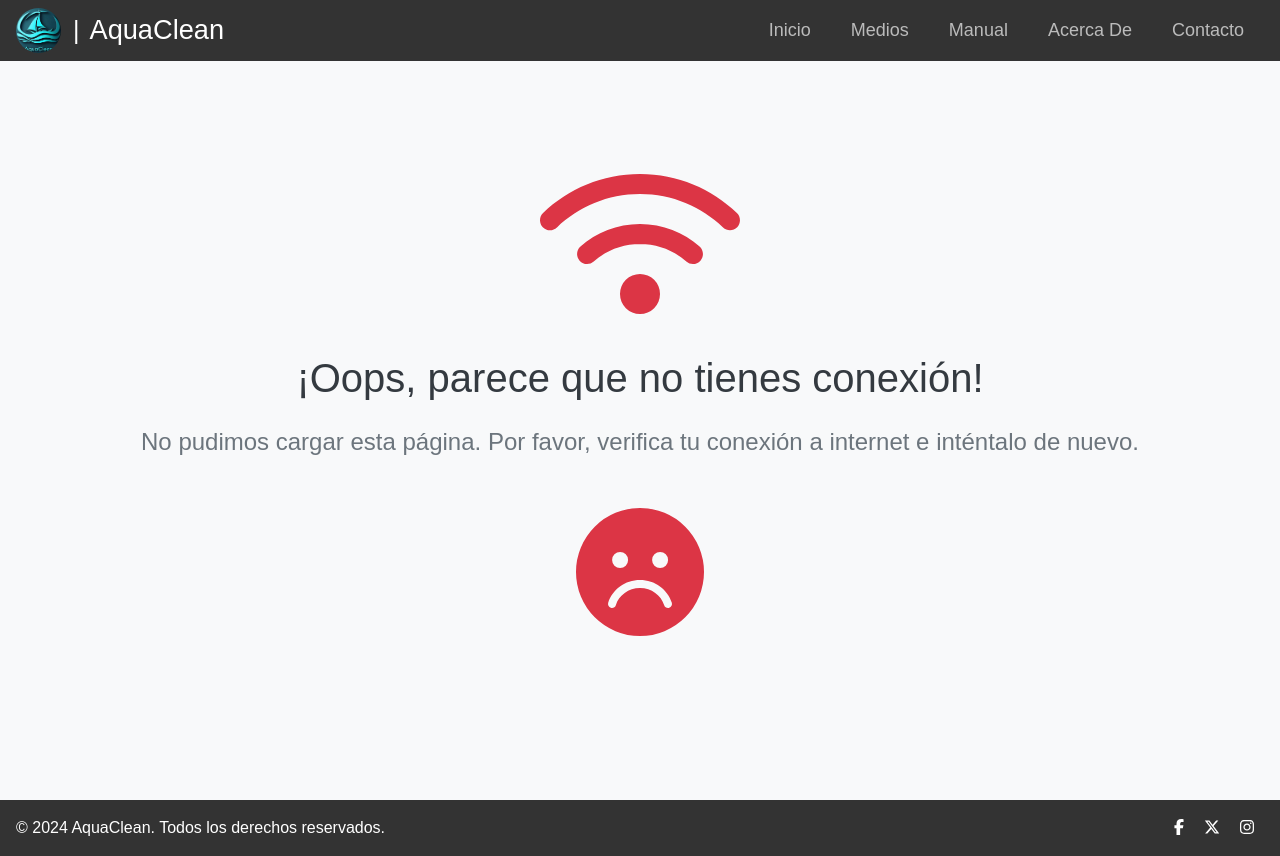
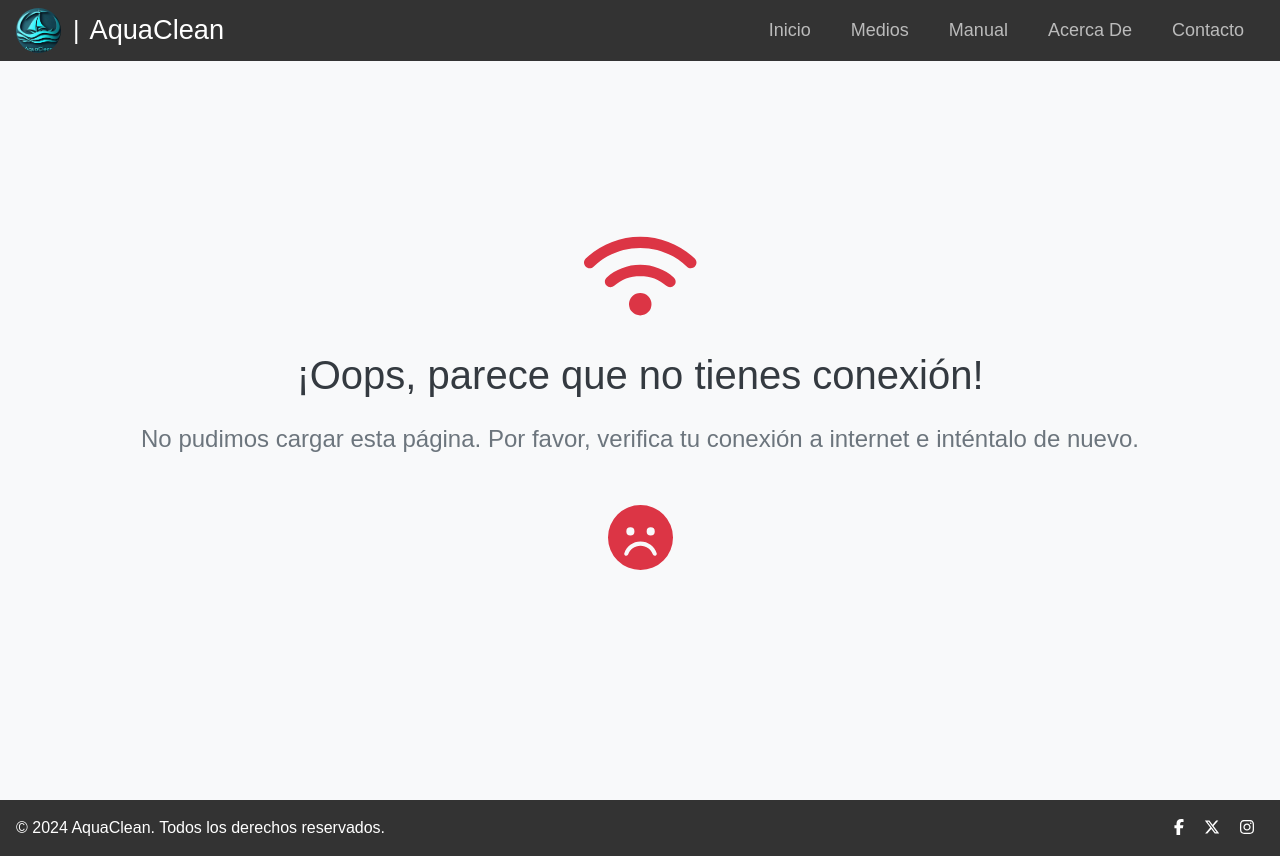
Before and after one commit to DarkDanny25/aquaclean-app, a Next.js app: page /offline in a window 1280 px wide. Built offline with nearby package versions, Linux system fonts and the light colour scheme.

Commit message:
reajustando frontend de nuevo

```diff
--- a/pages/offline.js
+++ b/pages/offline.js
@@ -26,13 +26,13 @@ const Message = styled.p`
 `;
 
 const WifiIcon = styled(FontAwesomeIcon)`
-  font-size: 10rem;
+  font-size: 90px;
   color: #dc3545;
   margin-bottom: 1.5rem;
 `;
 
 const FrownIcon = styled(FontAwesomeIcon)`
-  font-size: 8rem;
+  font-size: 65px;
   color: #dc3545;
   margin-top: 1rem;
 `;
```
